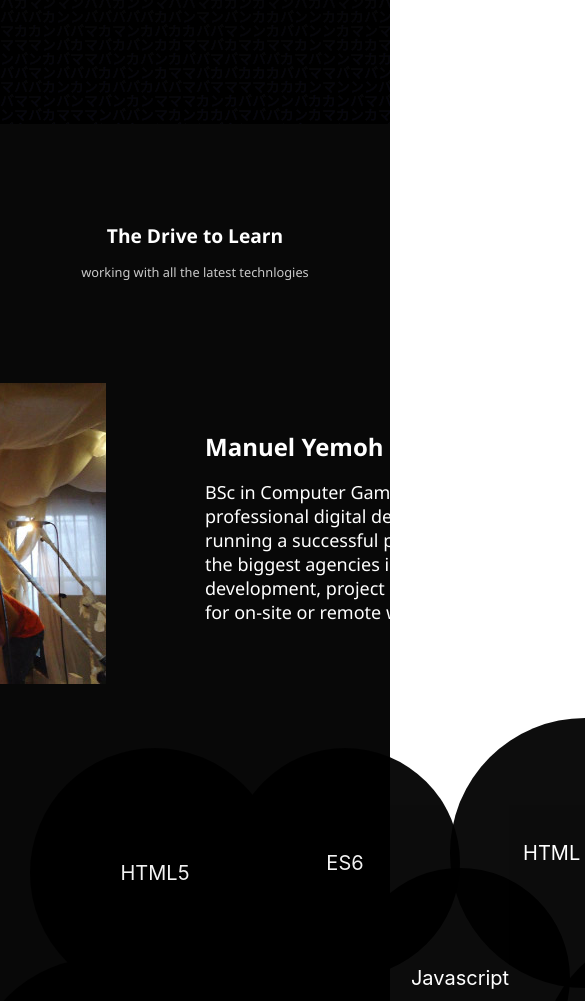
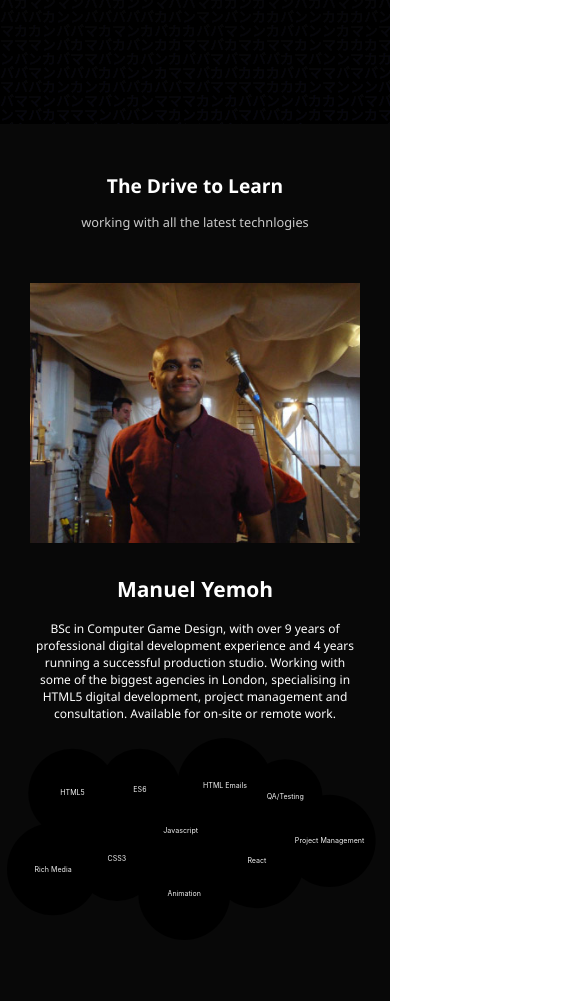
Before and after one commit to mansim123/gatsby-portfolio, a Gatsby site: page / in a window 390 px wide. Shown: the part 720-1721 px from the top of the page, 585 px wide, since content can reach past the window. Built offline with nearby package versions, Linux system fonts and the light colour scheme; Gatsby itself is replaced by a stand-in of ours.

Commit message:
fixed css and window resize on intro section

```diff
--- a/src/components/intro.js
+++ b/src/components/intro.js
@@ -8,6 +8,10 @@ import SkillsData from "../data/SkillsData.js";
 class Intro extends React.Component {
   constructor() {
     super()
+    this.state = {
+      width:  0,
+      height: 0
+    }
     this.bubble = []
     this.myTween = null
   }
@@ -15,7 +19,21 @@ class Intro extends React.Component {
   componentDidMount() {
 
     this.animateBubbles();
+    this.resizeBubbles();
+    window.addEventListener("resize", this.resizeBubbles.bind(this))
 
+  }
+
+  resizeBubbles() {
+    if(window.innerWidth > 701 && window.innerWidth < 1000) {
+      this.myTween = TweenMax.to(this.bubbleCont, 0, { scale:window.innerWidth/1100,transformOrigin:"20% 0%"})
+    }
+    else if(window.innerWidth < 700){
+      this.myTween = TweenMax.to(this.bubbleCont, 0, { scale:window.innerWidth/1100,transformOrigin:"7% 0%"})
+    }
+    else if(window.innerWidth > 1000){
+      this.myTween = TweenMax.to(this.bubbleCont, 0, { scale:1,transformOrigin:"0% 0%"})
+    }
   }
 
   animateBubbles() {
@@ -56,10 +74,10 @@ class Intro extends React.Component {
           <h2>working with all the latest technlogies</h2>
         </div>
         <div className="flexContainer">
-          <div>
+          <div className="leftCont">
             <img src={profilePic} alt=""></img>
           </div>
-          <div>
+          <div className="rightCont">
             <h3>Manuel Yemoh</h3>
             <p>
               BSc in Computer Game Design, with over 9 years of professional
@@ -71,7 +89,7 @@ class Intro extends React.Component {
             </p>
           </div>
         </div>
-        <div className="bubbleContainer">
+        <div className="bubbleContainer" ref={bubbleCont => (this.bubbleCont = bubbleCont)}>
           {skillComponents}
         </div>
       </section>
--- a/src/styles/intro.scss
+++ b/src/styles/intro.scss
@@ -48,7 +48,7 @@ $aCopyOver: #69779b;
   }
   .bubbleContainer {
     width: 1000px;
-    height: 500px;
+    height: 600px;
     margin: 0 auto;
     position: relative;
     .bubbles {
@@ -155,7 +155,12 @@ $aCopyOver: #69779b;
   .flexContainer {
     display: flex;
     justify-content: center;
-    div {
+    padding-bottom: 50px;
+    .leftCont {
+      flex: 0 0 22em;
+      margin: 10px;
+    }
+    .rightCont {
       flex: 0 0 18em;
       margin: 10px;
       text-align: center;
@@ -181,18 +186,67 @@ $aCopyOver: #69779b;
   }
 }
 
+@media only screen and (max-width: 1000px) {
+  .intro-section {
+    .introMainSection {
+    width: 100%;
+    }
+    .bubbleContainer {
+      width: 100%;
+      height: 500px;
+    }
+  }
+  .flexContainer {
+    .leftCont {
+      flex: 0 0 17em!important;
+    }
+    .rightCont {
+      flex: 0 0 13em!important;
+      h3 {
+        padding-top: 0px;
+      }
+    }
+  }
+}
+
 @media only screen and (max-width: 750px) {
   .intro-section {
-    .introMainSection {
+    .bubbleContainer {
       width: 100%;
+      height: 350px;
+    }
+    .leftCont {
+      text-align: center;
+      display: block;
+    }
+    .flexContainer {
+      display:block;
+      padding: 0px 20px;
+      .leftCont {
+        flex: 0 0 17em!important;
+      }
+      h3 {
+        font-size: 0.8em;
+        text-align: center;
+        padding-bottom: 10px;
+      }
+      p {
+        padding-top: 0px;
+        font-size: 0.5em;
+        text-align: center;
+      }
     }
   }
 }
 
 @media only screen and (max-width: 500px) {
   .intro-section {
+    .bubbleContainer {
+      width: 100%;
+      height: 250px;
+    }
     .introMainSection {
-      padding: 75px 0px;
+      padding: 25px 0px;
       h1 {
         font-size: 1.2em;
         padding-top: 25px;
@@ -202,6 +256,19 @@ $aCopyOver: #69779b;
         color: $aCopy;
         border-bottom: 1px solid $aCopy;
       }
+
+    }
+    .flexContainer {
+      h3 {
+        font-size: 0.7em;
+        text-align: center;
+        padding-bottom: 10px;
+      }
+      p {
+        padding-top: 0px;
+        font-size: 0.4em;
+        text-align: center;
+      }
     }
   }
 }
```
